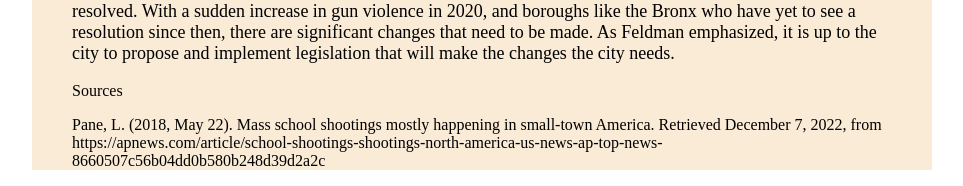
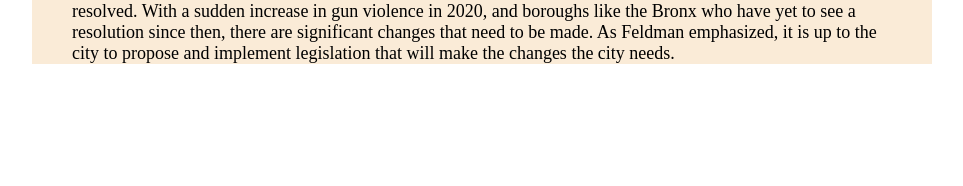
Before and after one commit to ejbruck/Final-Project---Emily-Bruck, a plain HTML site: page index.html in a window 1280 px wide. Shown: the part 2837-3023 px from the top of the page, without its empty margins (158-1121 px from the left). After the commit the page ends 2919 px from the top, so only its background shows below. Drawn offline with Linux system fonts and the light colour scheme.

Commit message:
Update index.html

```diff
--- a/index.html
+++ b/index.html
@@ -82,10 +82,6 @@
 
 <div class="sources" >
 
-<p> Sources </p>
-
-<p> Pane, L. (2018, May 22). Mass school shootings mostly happening in small-town America. Retrieved December 7, 2022, from https://apnews.com/article/school-shootings-shootings-north-america-us-news-ap-top-news-8660507c56b04dd0b580b248d39d2a2c </p> </div>
-
 
 </div>
 
```
